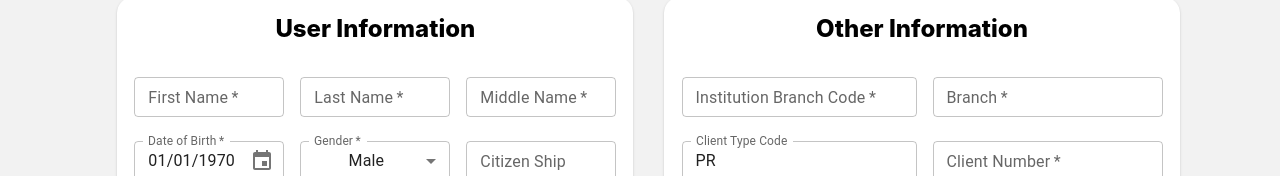
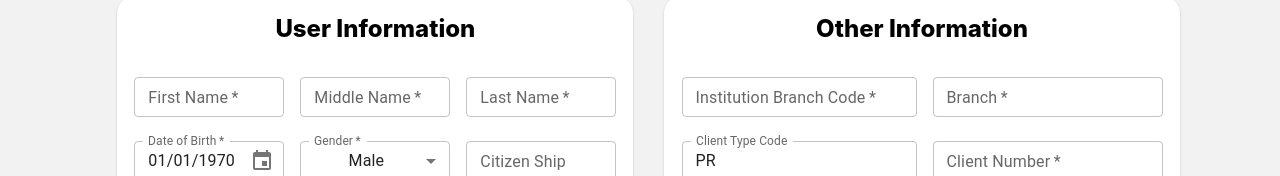
Before and after one commit to son3102k/BAB_FE, a React (Create React App) app: page /createclientv3 in a window 1280 px wide. Shown: the part 283-459 px from the top of the page. Built offline with nearby package versions, Linux system fonts and the light colour scheme.

Commit message:
Update shortName

```diff
--- a/src/page/CreateClientV3.js
+++ b/src/page/CreateClientV3.js
@@ -106,6 +106,7 @@ export default function CreateClientV3() {
 
     const matches = useMediaQuery('(min-width:1024px)');
 
+    const [shortName, setShortName] = useState('');
     const [firstName, setFirstName] = useState('');
     const [middleName, setMiddleName] = useState('');
     const [lastName, setLastName] = useState('');
@@ -143,11 +144,14 @@ export default function CreateClientV3() {
 
     const handleSubmit = async (event) => {
         event.preventDefault();
+        setShortName(lastName + firstName[0] + middleName[0]);
         const response = await axios.post('http://localhost:8080/createClient',{
             reason,
             institutionBranchCode,
             clientTypeCode,
             "inObject": {
+                branch,
+                shortName,
                 firstName,
                 lastName,
                 middleName,
@@ -155,7 +159,6 @@ export default function CreateClientV3() {
                 BirthDate,
                 IdentityCardType,
                 Citizenship,
-                branch,
                 identityCardNumber,
                 clientNumber,
             }
@@ -236,26 +239,26 @@ export default function CreateClientV3() {
                                 required
                             />
                             <TextField
-                                id="LastName"
-                                label="Last Name"
+                                id="MiddleName"
+                                label="Middle Name"
                                 size="small"
                                 sx={{
                                     width: "30%",
                                     m: 1
                                 }}
-                                onChange={(e) => setLastName(e.target.value)}
+                                onChange={(e) => setMiddleName(e.target.value)}
                                 required
                             />
                             <TextField
-                                id="MiddleName"
-                                label="Middle Name"
+                                id="LastName"
+                                label="Last Name"
                                 size="small"
                                 sx={{
                                     width: "30%",
                                     m: 1,
                                     mb: 2
                                 }}
-                                onChange={(e) => setMiddleName(e.target.value)}
+                                onChange={(e) => setLastName(e.target.value)}
                                 required
                             />
                             <LocalizationProvider dateAdapter={AdapterDateFns}>
```
